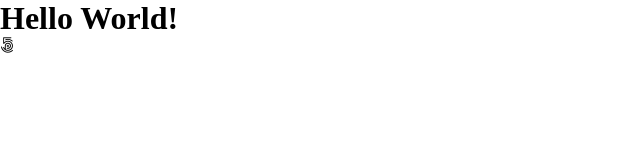
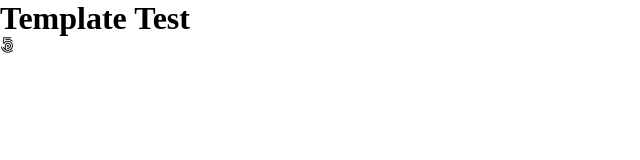
Before and after one commit to JorgeHerbert/template-test, a plain HTML site: page index.html in a window 1280 px wide. Shown: the whole page, without its empty margins (0-640 px from the left). Drawn offline with Linux system fonts and the light colour scheme.

Commit message:
hello world

```diff
--- a/index.html
+++ b/index.html
@@ -16,7 +16,7 @@
     <link rel="stylesheet" href="style.css">
 </head>
 <body>
-    <h1>Hello World!</h1>
+    <h1>Template Test</h1>
     <!-- icon from font awsome -->
     <i class="fab fa-500px"></i>
     <!-- Script -->
```
